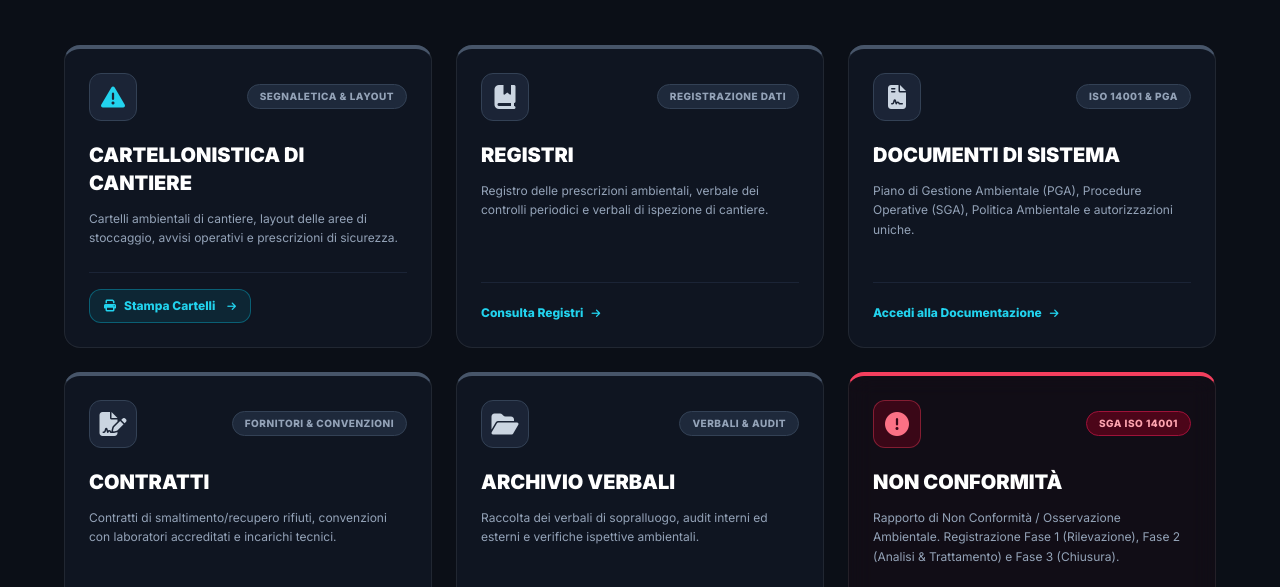
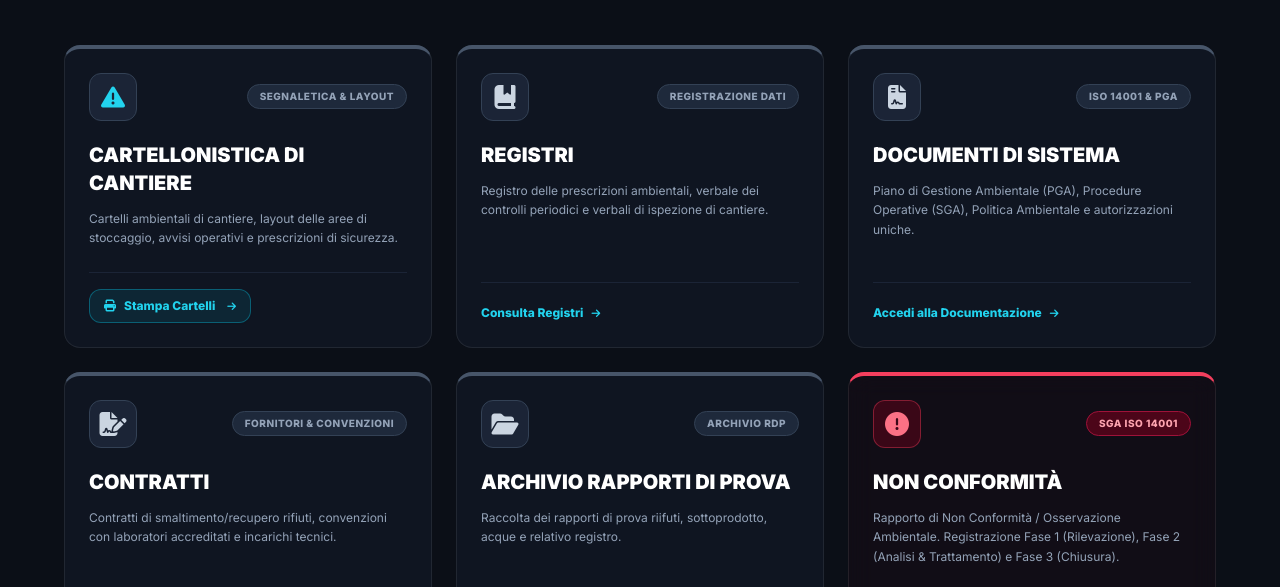
Before and after one commit to lbas8/QHSEPortaLEO, a plain HTML site: page pages/enviromental/SGAhub.html in a window 1280 px wide. Shown: the part 209-796 px from the top of the page. Drawn offline with nearby package versions, Linux system fonts and the light colour scheme; no server answers.

Commit message:
Update SGAhub.html

```diff
--- a/pages/enviromental/SGAhub.html
+++ b/pages/enviromental/SGAhub.html
@@ -164,14 +164,14 @@
               <i class="fa-solid fa-folder-open"></i>
             </div>
             <span class="text-[10px] font-extrabold px-3 py-1 rounded-full bg-slate-800 text-slate-400 border border-slate-700 uppercase tracking-wider">
-              VERBALI & AUDIT
+              ARCHIVIO RdP
             </span>
           </div>
           <h3 class="text-xl font-black text-white group-hover:text-cyan-400 transition mb-3">
-            ARCHIVIO VERBALI
+            ARCHIVIO RAPPORTI DI PROVA
           </h3>
           <p class="text-xs text-slate-400 leading-relaxed mb-6">
-            Raccolta dei verbali di sopralluogo, audit interni ed esterni e verifiche ispettive ambientali.
+            Raccolta dei rapporti di prova riifuti, sottoprodotto, acque e relativo registro.
           </p>
         </div>
         <div class="pt-4 border-t border-slate-800/80">
```
